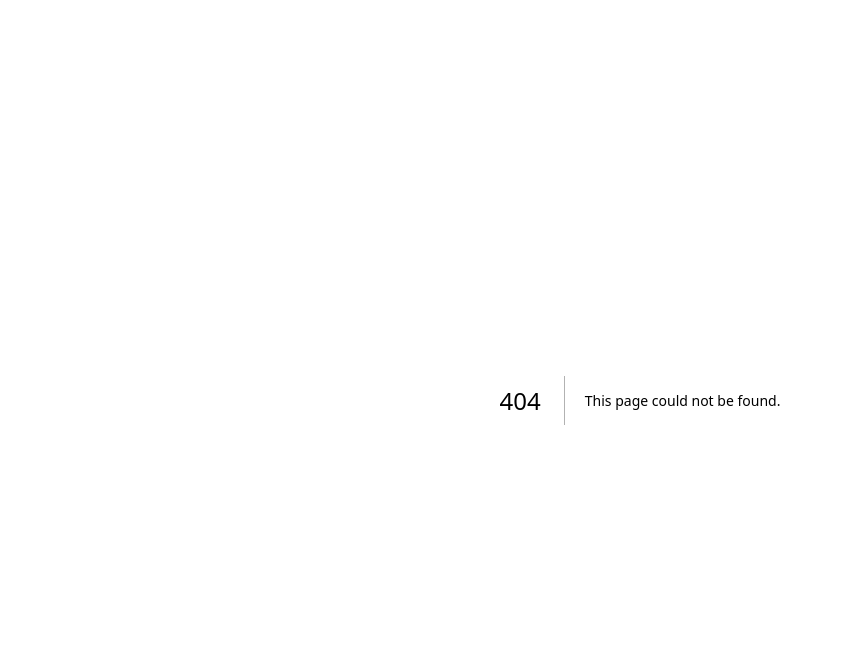
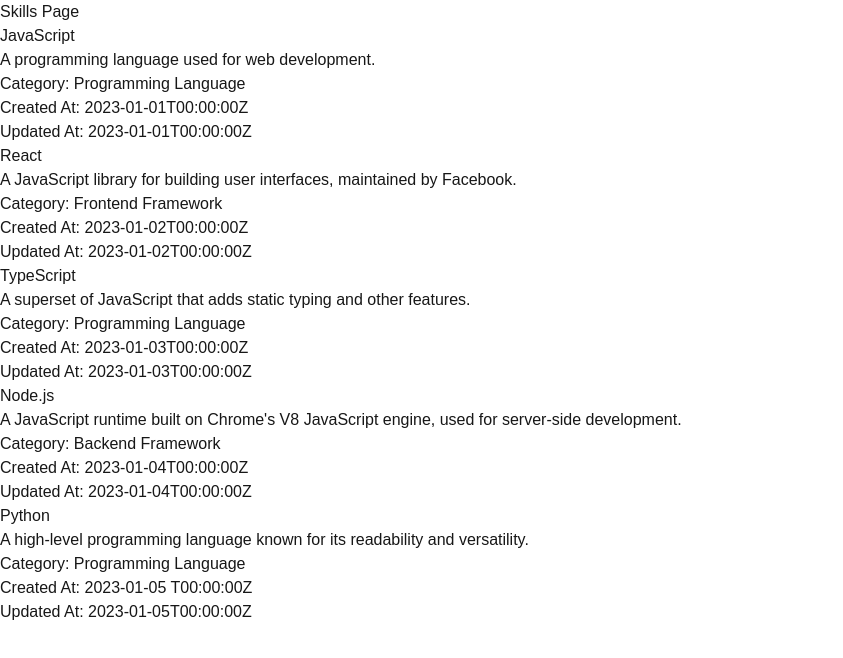
Before and after one commit to AliGurmani/Skills-Management-App, a Next.js app: page /skills in a window 1280 px wide. Before the commit this address had no page. Shown: the top 658 px of the page, without its empty margins (0-843 px from the left). Built offline with nearby package versions, Linux system fonts and the light colour scheme.

Commit message:
initial commit

```diff
--- /dev/null
+++ b/app/(admin)/skills/[id]/page.tsx
@@ -0,0 +1,13 @@
+type SkillPageProps = {
+  params: {
+    id: string;
+  };
+};
+
+const SkillPage = async ({ params }: SkillPageProps) => {
+  const { id } = await params;
+
+  return <div>Skill Page {id}</div>;
+};
+
+export default SkillPage;
--- /dev/null
+++ b/app/(admin)/skills/page.tsx
@@ -0,0 +1,22 @@
+import { skills, type SKILLS } from "./skills";
+
+const SkillsPage = () => {
+  return (
+    <div>
+      <h1>Skills Page</h1>
+      <ul>
+        {skills.map((skill: SKILLS) => (
+          <li key={skill.id}>
+            <h2>{skill.name}</h2>
+            <p>{skill.description}</p>
+            <p>Category: {skill.category}</p>
+            <p>Created At: {skill.createdAt}</p>
+            <p>Updated At: {skill.updatedAt}</p>
+          </li>
+        ))}
+      </ul>
+    </div>
+  );
+};
+
+export default SkillsPage;
--- /dev/null
+++ b/app/(admin)/skills/skills.ts
@@ -0,0 +1,55 @@
+export type SKILLS = {
+  id: string;
+  name: string;
+  description: string;
+  category: string;
+  createdAt: string;
+  updatedAt: string;
+};
+
+export const skills: SKILLS[] = [
+  {
+    id: "1",
+    name: "JavaScript",
+    description: "A programming language used for web development.",
+    category: "Programming Language",
+    createdAt: "2023-01-01T00:00:00Z",
+    updatedAt: "2023-01-01T00:00:00Z",
+  },
+  {
+    id: "2",
+    name: "React",
+    description:
+      "A JavaScript library for building user interfaces, maintained by Facebook.",
+    category: "Frontend Framework",
+    createdAt: "2023-01-02T00:00:00Z",
+    updatedAt: "2023-01-02T00:00:00Z",
+  },
+  {
+    id: "3",
+    name: "TypeScript",
+    description:
+      "A superset of JavaScript that adds static typing and other features.",
+    category: "Programming Language",
+    createdAt: "2023-01-03T00:00:00Z",
+    updatedAt: "2023-01-03T00:00:00Z",
+  },
+  {
+    id: "4",
+    name: "Node.js",
+    description:
+      "A JavaScript runtime built on Chrome's V8 JavaScript engine, used for server-side development.",
+    category: "Backend Framework",
+    createdAt: "2023-01-04T00:00:00Z",
+    updatedAt: "2023-01-04T00:00:00Z",
+  },
+  {
+    id: "5",
+    name: "Python",
+    description:
+      "A high-level programming language known for its readability and versatility.",
+    category: "Programming Language",
+    createdAt: "2023-01-05  T00:00:00Z",
+    updatedAt: "2023-01-05T00:00:00Z",
+  },
+];
--- /dev/null
+++ b/app/(auth)/sign-in/page.tsx
@@ -0,0 +1,5 @@
+const SignIn = () => {
+  return <div>SignIn Page</div>;
+};
+
+export default SignIn;
--- /dev/null
+++ b/app/(auth)/sign-up/page.tsx
@@ -0,0 +1,7 @@
+import React from "react";
+
+const SignUp = () => {
+  return <div>SignUp Page</div>;
+};
+
+export default SignUp;
--- /dev/null
+++ b/app/components/Header.tsx
@@ -0,0 +1,22 @@
+function Header() {
+  return (
+    <div>
+      <h1>Header</h1>
+      <nav>
+        <ul>
+          <li>
+            <a href="/sign-in">Sign In</a>
+          </li>
+          <li>
+            <a href="/sign-up">Sign Up</a>
+          </li>
+          <li>
+            <a href="/skills">Skills</a>
+          </li>
+        </ul>
+      </nav>
+    </div>
+  );
+}
+
+export default Header;
--- a/app/page.tsx
+++ b/app/page.tsx
@@ -1,69 +1,9 @@
-import Image from "next/image";
-
 export default function Home() {
   return (
-    <div className="flex flex-col flex-1 items-center justify-center bg-zinc-50 font-sans dark:bg-black">
-      <main className="flex flex-1 w-full max-w-3xl flex-col items-center justify-between py-32 px-16 bg-white dark:bg-black sm:items-start">
-        <Image
-          className="dark:invert h-5 w-[100px]"
-          src="/next.svg"
-          alt="Next.js logo"
-          width={100}
-          height={20}
-          priority
-        />
-        <div className="flex flex-col items-center gap-6 text-center sm:items-start sm:text-left">
-          <h1 className="max-w-xs text-3xl font-semibold leading-10 tracking-tight text-black dark:text-zinc-50">
-            To get started, edit the{" "}
-            <code className="rounded bg-black/[.06] px-1.5 py-0.5 font-mono text-[0.9em] dark:bg-white/[.08]">
-              page.tsx
-            </code>{" "}
-            file.
-          </h1>
-          <p className="max-w-md text-lg leading-8 text-zinc-600 dark:text-zinc-400">
-            Looking for a starting point or more instructions? Head over to{" "}
-            <a
-              href="https://vercel.com/templates?framework=next.js&utm_source=create-next-app&utm_medium=appdir-template-tw&utm_campaign=create-next-app"
-              className="font-medium text-zinc-950 dark:text-zinc-50"
-            >
-              Templates
-            </a>{" "}
-            or the{" "}
-            <a
-              href="https://nextjs.org/learn?utm_source=create-next-app&utm_medium=appdir-template-tw&utm_campaign=create-next-app"
-              className="font-medium text-zinc-950 dark:text-zinc-50"
-            >
-              Learning
-            </a>{" "}
-            center.
-          </p>
-        </div>
-        <div className="flex flex-col gap-4 text-base font-medium sm:flex-row">
-          <a
-            className="flex h-12 w-full items-center justify-center gap-2 rounded-full bg-foreground px-5 text-background transition-colors hover:bg-[#383838] dark:hover:bg-[#ccc] md:w-[158px]"
-            href="https://vercel.com/new?utm_source=create-next-app&utm_medium=appdir-template-tw&utm_campaign=create-next-app"
-            target="_blank"
-            rel="noopener noreferrer"
-          >
-            <Image
-              className="dark:invert h-[14px] w-4"
-              src="/vercel.svg"
-              alt="Vercel logomark"
-              width={16}
-              height={14}
-            />
-            Deploy Now
-          </a>
-          <a
-            className="flex h-12 w-full items-center justify-center rounded-full border border-solid border-black/[.08] px-5 transition-colors hover:border-transparent hover:bg-black/[.04] dark:border-white/[.145] dark:hover:bg-[#1a1a1a] md:w-[158px]"
-            href="https://nextjs.org/docs?utm_source=create-next-app&utm_medium=appdir-template-tw&utm_campaign=create-next-app"
-            target="_blank"
-            rel="noopener noreferrer"
-          >
-            Documentation
-          </a>
-        </div>
-      </main>
+    <div>
+      <h1>Welcome to the Skills Agent App</h1>
+      {/* Add any additional content or components here */}
+      <div>Main Content</div>
     </div>
   );
 }
```
Also changed, not shown: 1 other file (tests, documents, lock files or other folders).
